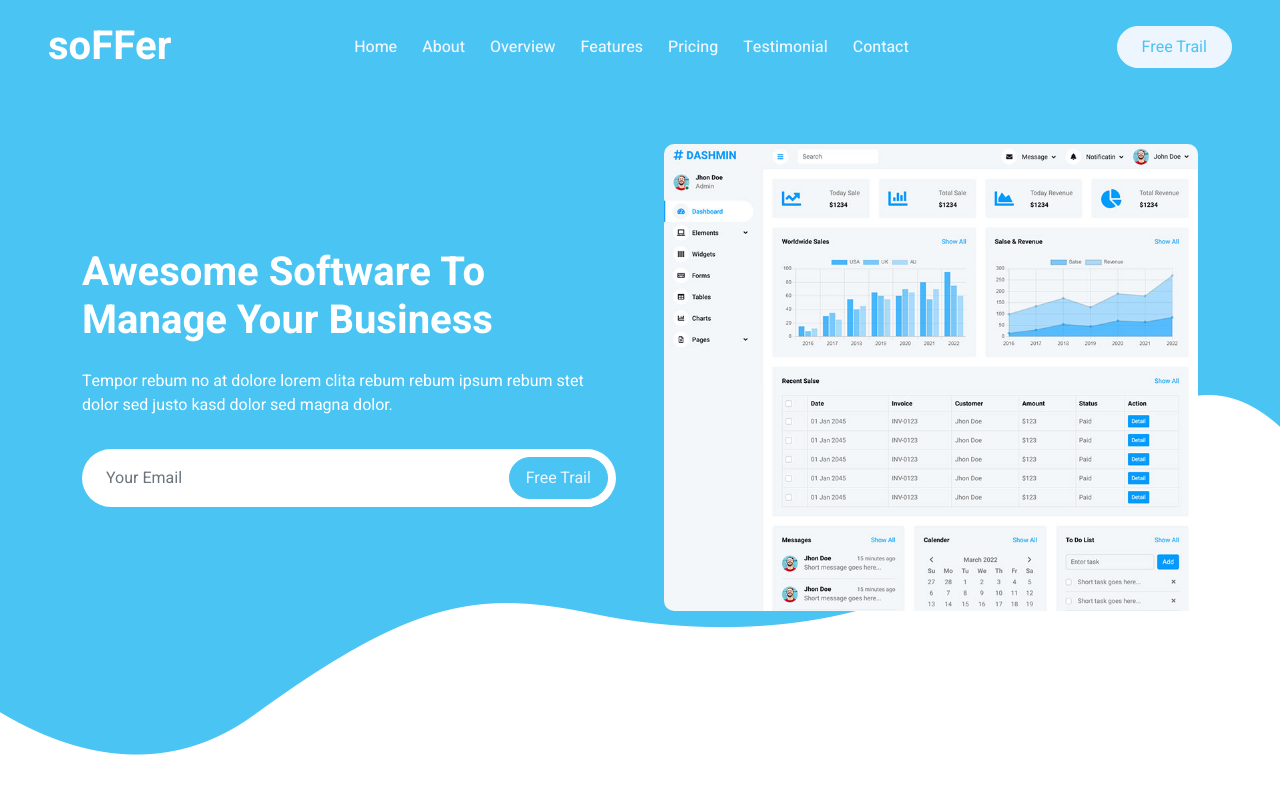
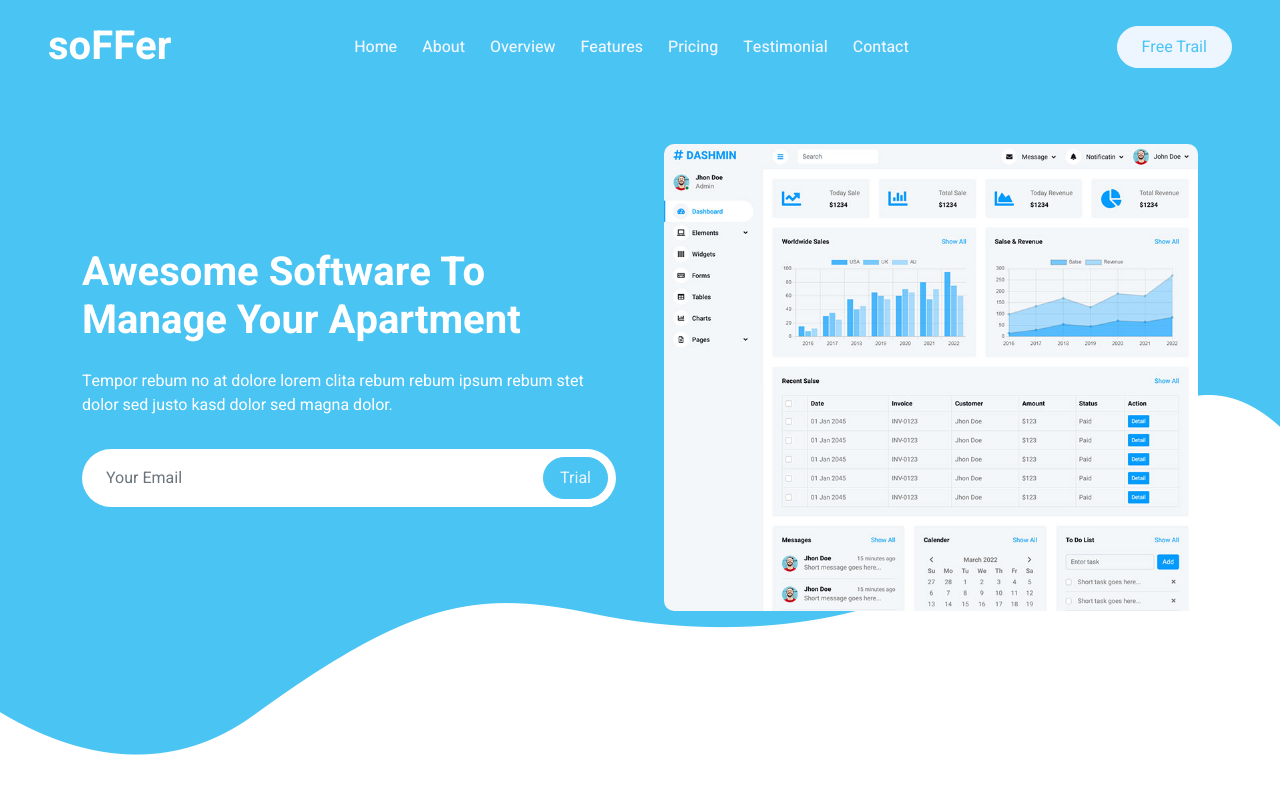
Before and after one commit to aainsomnia/skyaccurates, a plain HTML site: page index.html in a window 1280 px wide. Shown: the top 800 px of the page. Drawn offline with nearby package versions, Linux system fonts and the light colour scheme.

Commit message:
test push

```diff
--- a/index.html
+++ b/index.html
@@ -3,7 +3,7 @@
 
 <head>
     <meta charset="utf-8">
-    <title>soFFer - Software Landing Page Template</title>
+    <title>SkyAccurates System</title>
     <meta content="width=device-width, initial-scale=1.0" name="viewport">
     <meta content="" name="keywords">
     <meta content="" name="description">
@@ -70,11 +70,11 @@
                 <div class="container">
                     <div class="row g-5 align-items-center">
                         <div class="col-lg-6 text-center text-lg-start">
-                            <h1 class="text-white mb-4 animated slideInDown">Awesome Software To Manage Your Business</h1>
+                            <h1 class="text-white mb-4 animated slideInDown">Awesome Software To Manage Your Apartment</h1>
                             <p class="text-white pb-3 animated slideInDown">Tempor rebum no at dolore lorem clita rebum rebum ipsum rebum stet dolor sed justo kasd dolor sed magna dolor.</p>
                             <div class="position-relative w-100 mt-3">
                                 <input class="form-control border-0 rounded-pill w-100 ps-4 pe-5" type="text" placeholder="Your Email" style="height: 58px;">
-                                <button type="button" class="btn btn-primary rounded-pill py-2 px-3 shadow-none position-absolute top-0 end-0 m-2">Free Trail</button>
+                                <button type="button" class="btn btn-primary rounded-pill py-2 px-3 shadow-none position-absolute top-0 end-0 m-2">Trial</button>
                             </div>
                         </div>
                         <div class="col-lg-6 text-center text-lg-start">
```
